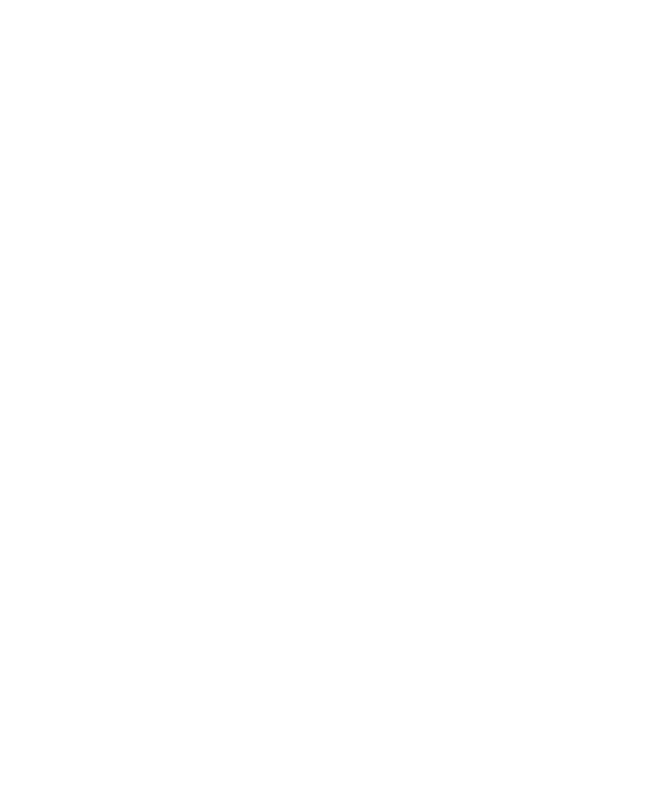
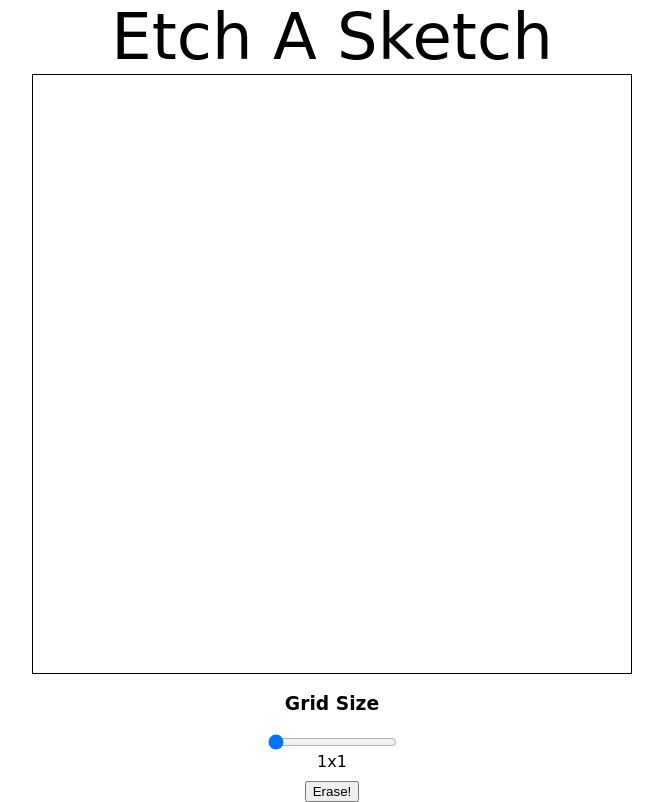
Before and after one commit to apjawors/Etch-A-Sketch, a plain HTML site: page index.html in a window 1280 px wide. Shown: the whole page, without its empty margins (308-971 px from the left). Drawn offline with Linux system fonts and the light colour scheme; a web font is replaced by a local one.

Commit message:
Prototype of app created

```diff
--- a/index.html
+++ b/index.html
@@ -7,9 +7,24 @@
     <meta name="viewport" content="width=device-width, initial-scale=1.0">
     <title>Etch A Sketch</title>
     <link rel="stylesheet" href="style.css">
-    <script src="main.js"></script>
 </head>
 <body>
-
+    <div class="root">
+        <div class="top">Etch A Sketch</div>
+        <div class="middle">
+            <div id="grid">
+                <div></div>
+            </div>
+        </div>
+        <div class="bottom">
+            <div class="slider-container">
+                <h3>Grid Size</h3>
+                <input type="range" min="1" max="32" value="1" id="slider">
+                <output id="range-display">1x1</output>
+                <button>Erase!</button>
+            </div>
+        </div>
+    </div>
+    <script src="main.js"></script>
 </body>
 </html>
--- a/main.js
+++ b/main.js
@@ -0,0 +1,29 @@
+let slider = document.getElementById('slider')
+let rangeDisplay = document.getElementById('range-display')
+let grid = document.getElementById('grid')
+let erase = document.querySelector('button')
+
+slider.addEventListener('input', () => {
+    rangeDisplay.innerHTML = `${slider.value}x${slider.value}`
+    let area = slider.value * slider.value
+    let items = []
+
+    for (let i = 0; i < area; i++){
+        let div = document.createElement('div')
+        items.push(div)
+    }
+
+    grid.replaceChildren(...items)
+    grid.style.gridTemplateColumns = `repeat(${slider.value}, 1fr)`
+    grid.style.gridTemplateRows = `repeat(${slider.value}, 1fr)`
+
+})
+
+erase.addEventListener('click', (e) => {
+    let squares = grid.childNodes
+    for (let i = 0; i < squares.length; i++) {
+        if (squares[i].nodeName.toLowerCase() == 'div') {
+            squares[i].style.background = 'none';
+        }
+    }
+})
--- a/style.css
+++ b/style.css
@@ -1,5 +1,49 @@
 @import url('https://fonts.googleapis.com/css2?family=Cabin+Sketch&display=swap');
 
 body {
+    margin: 0;
     font-family: 'Cabin Sketch', cursive;
 }
+
+.root {
+    display: flex;
+    flex-direction: column;
+}
+
+.top{
+    align-self: center;
+    font-size: 4em;
+    text-align: center;
+}
+
+.bottom {
+    align-self: center
+}
+
+.slider-container {
+    display: flex;
+    flex-direction: column;
+    justify-content: center;
+    align-items: center;
+}
+
+#grid {
+    display: grid;
+    height: 600px;
+    max-width: 600px;
+    margin: auto;
+}
+
+#grid > div {
+    border: 1px solid black;
+    transition: background .05s ease;
+}
+
+#grid > div:hover {
+    background: gray;
+    cursor: pointer;
+}
+
+button {
+    margin-top: 10px;
+}
```
